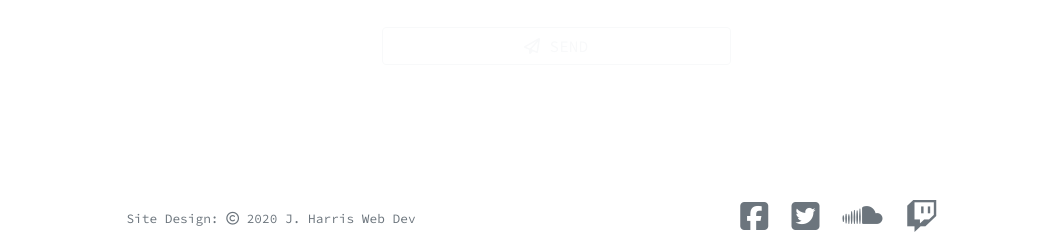
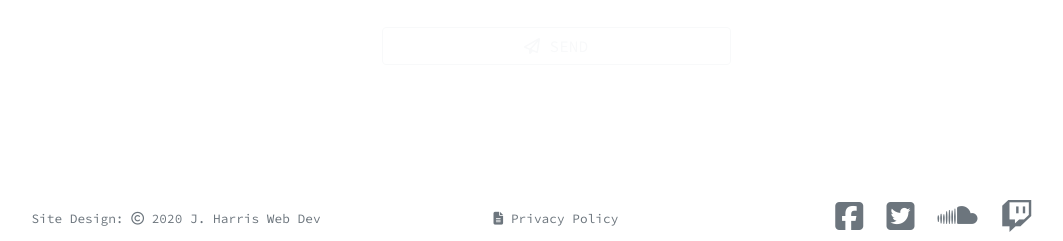
Before and after one commit to jharris711/blvksite, a Django app: page /contact/ in a window 1280 px wide. Shown: the part 824-1065 px from the top of the page, without its empty margins (84-1147 px from the left). Run offline with Django 3.2, Linux system fonts and the light colour scheme; parts of the project's set-up code (start-up, migrations or seed data) failed here and were passed over; some libraries are stand-ins or nearby versions.

Commit message:
privacy policy

```diff
--- a/core/admin.py
+++ b/core/admin.py
@@ -1,7 +1,8 @@
 from django.contrib import admin
-from .models import Soundcloud, Pic, About
+from .models import Soundcloud, Pic, About, Instagram
 
 
-admin.site.register(Soundcloud)
 admin.site.register(Pic)
 admin.site.register(About)
+admin.site.register(Instagram)
+admin.site.register(Soundcloud)
--- a/core/views.py
+++ b/core/views.py
@@ -3,7 +3,7 @@ from django.core.mail import send_mail, BadHeaderError
 from django.shortcuts import render, redirect
 from django.contrib import messages
 from django.http import HttpResponse
-from .models import Soundcloud, Pic, About
+from .models import Soundcloud, Pic, About, Instagram
 from .forms import ContactForm
 
 
@@ -43,7 +43,11 @@ class SocialMediaView(View):
 
 class StreamsView(View):
     def get(self, *args, **kwargs):
-        return render(self.request, "streams.html", status=200)
+        igs = Instagram.objects.all()
+        context = {
+            "igs": igs
+        }
+        return render(self.request, "streams.html", context, status=200)
 
 
 class ContactView(View):
--- a/templates/components/footer.html
+++ b/templates/components/footer.html
@@ -3,8 +3,13 @@
     <div class="container">
         <div class="row">
             <div class="col text-center mt-1 pt-2 align-items-center justify-content-center">
-        <a href="http://jharriswebdev.herokuapp.com/" target="_blank" class="social-link m-0 p-0">
+                <a href="https://www.jharriswebdev.com/" target="_blank" class="social-link m-0 p-0">
                 <span class="text-muted social-link small">Site Design: <i class="far fa-copyright"></i> 2020 J. Harris Web Dev</span>
+                </a>
+            </div>
+            <div class="col text-center mt-1 pt-2 align-items-center justify-content-center">
+                <a href="https://www.termsfeed.com/live/3a224419-649c-4285-bc17-534fa1a27e19" target="_blank" class="social-link m-0 p-0">
+                <span class="text-muted social-link small"><i class="fas fa-file-alt"></i> Privacy Policy</span>
                 </a>
             </div>
             <div class="col text-center align-items-center justify-content-center">
--- a/templates/social-media.html
+++ b/templates/social-media.html
@@ -20,14 +20,14 @@
             <div class="fb-page pt-2" data-href="https://www.facebook.com/bvksite/" data-tabs="timeline" data-width="350" data-height="500" data-small-header="false" data-adapt-container-width="true" data-hide-cover="false" data-show-facepile="true"><blockquote cite="https://www.facebook.com/bvksite/" class="fb-xfbml-parse-ignore"><a href="https://www.facebook.com/bvksite/">Blvksite</a></blockquote></div>
         </div>
     </div>
-    <div class="row mt-4 pt-2 animate__animated animate__fadeIn">
+    <div class="row mt-5 pt-4 animate__animated animate__fadeIn">
         <div class="col text-center align-items-center justify-content-center">
             <h3>Twitter</h3>
         </div>
     </div>
     <div class="row pt-2 animate__animated animate__fadeIn text-center align-items-center justify-content-center ">
         <div class="col-8">
-            <a class="twitter-timeline pt-2" href="https://twitter.com/blvksite?ref_src=twsrc%5Etfw">Tweets by blvksite</a> <script async src="https://platform.twitter.com/widgets.js" charset="utf-8"></script>
+            <a class="twitter-timeline" data-width="350" data-height="500" href="https://twitter.com/blvksite?ref_src=twsrc%5Etfw">Tweets by blvksite</a> <script async src="https://platform.twitter.com/widgets.js" charset="utf-8"></script>
         </div>
     </div>
 </div>
```
Also changed, not shown: core/models.py (+9 -0 lines), core/migrations/0005_instagram.py (added), core/migrations/0006_auto_20200621_1836.py (added). Lines whose indentation alone changed are shown as unchanged.
